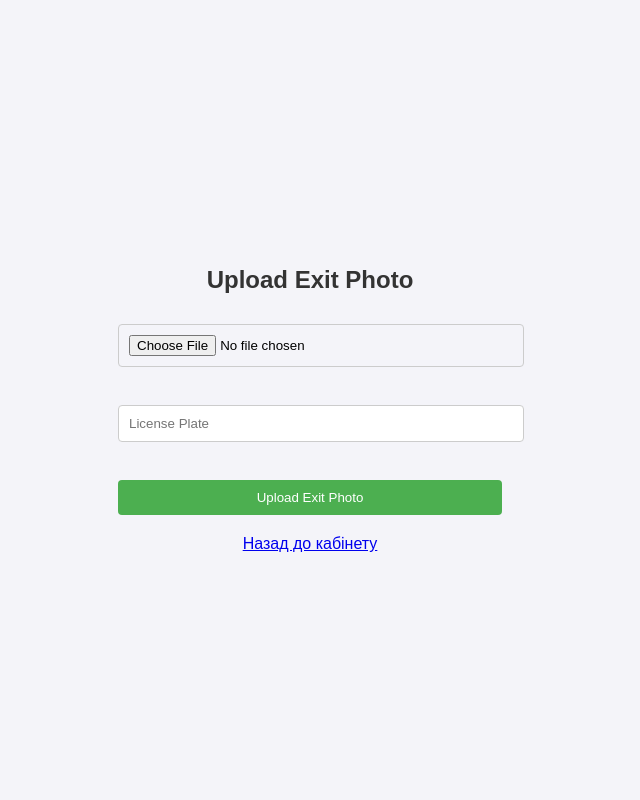
After one commit to alekscrosss/CoderOfSnake_Data, a FastAPI app: template templates/upload-exit-photo.html in a window 1280 px wide. The commit adds this page. Shown: the whole page, without its empty margins (330-970 px from the left). Run offline with FastAPI, Linux system fonts and the light colour scheme; the template is opened without the code that fills it, so the values that code supplies are empty.

Commit message:
frontent upload

```diff
--- a/main.py
+++ b/main.py
@@ -1,17 +1,19 @@
 # file main.py
 import os
 import time
+from datetime import datetime
 
 import redis
-from fastapi import Request
-from fastapi import FastAPI, Depends, HTTPException
+from fastapi import Request, UploadFile
 from sqlalchemy.orm import Session
 from sqlalchemy import text
-from starlette.responses import HTMLResponse
+from starlette.responses import HTMLResponse, JSONResponse
 from src.db.database import get_db
 from fastapi.templating import Jinja2Templates
 from fastapi.staticfiles import StaticFiles
-
+from fastapi import FastAPI, UploadFile, File, Form, Depends, HTTPException
+from src.services.auth import auth_service
+from src.db.models import User
 from src.routes import upload_entry_photo, upload_exit_photo, routes_auth, payment
 
 
@@ -56,18 +58,29 @@ async def signup_page(request: Request):
 
 # Route for login form
 @app.get("/login")
-async def login_form(request: Request):
+async def login_form(request: Request, ):
     return templates.TemplateResponse("login.html", {"request": request})
 
 
-@app.get("/home", response_class=HTMLResponse)
-async def confirmation_page(request: Request):
-    return templates.TemplateResponse('home.html', {"request": request, "title": "Email Confirmation"})
+@app.get("/home")
+async def home(request: Request):
+
+    return templates.TemplateResponse('home.html', {"request": request, "title": "Personal cabinet"})
+
+# Маршрут для завантаження фотографії
 
 
 @app.get("/logout")
 async def home(request: Request):
     return templates.TemplateResponse("index.html", {"request": request, "title": "Car numbers aрр"})
+
+@app.get('/upload-entry-photo')
+async def home(request: Request):
+    return templates.TemplateResponse('upload-entry-photo.html', {"request": request, "title": "upload_entry"})
+@app.get('/upload-exit-photo')
+async def home(request: Request):
+    return templates.TemplateResponse('upload-exit-photo.html', {"request": request, "title": "upload_exit"})
+
 
 
 @app.get("/api/healthchecker")
--- a/plate_operation/finish_car_plate_code_building.py
+++ b/plate_operation/finish_car_plate_code_building.py
@@ -9,7 +9,7 @@ from open_photo_1 import open_photo #крок 1
 from discavery_plate_2 import discavery_plate #крок 2
 from plate_enlargement_3 import car_plate_enlargement #крок 3
 
-photo_name = 'car2.jpg'
+photo_name = '1car.jpg'
 
 def car_plate_build():
     #Приймаємо зображення, яке зберіглось у папку upload
--- /dev/null
+++ b/scripts/upload_exit_photo.js
@@ -0,0 +1,32 @@
+document.getElementById('upload-exit-form').addEventListener('submit', async function(event) {
+    event.preventDefault();
+
+    var formData = new FormData();
+    formData.append("exit_photo", document.getElementById("exit_file").files[0]);
+    formData.append("license_plate", document.getElementById("exit_license_plate").value);
+
+    try {
+        const response = await fetch('/exit_photo/upload-exit-photo', {
+            method: 'POST',
+            body: formData
+        });
+        const data = await response.json();
+
+        const messageElement = document.getElementById('message');
+        if (response.ok) {
+            messageElement.innerText = `Вихід.  Фото успішно завантажено. Дата виходу: ${data.exit_time}, Сума до сплати: ${data.amount_due}`;
+            messageElement.style.color = 'green';
+        } else {
+            messageElement.innerText = data.error || 'Error uploading exit photo';
+            messageElement.style.color = 'red';
+        }
+
+        document.getElementById("exit_file").value = "";
+        document.getElementById("exit_license_plate").value = "";
+    } catch (error) {
+        console.error('Error:', error);
+        const messageElement = document.getElementById('message');
+        messageElement.innerText = 'Error uploading exit photo';
+        messageElement.style.color = 'red';
+    }
+});
--- a/src/routes/upload_exit_photo.py
+++ b/src/routes/upload_exit_photo.py
@@ -26,7 +26,7 @@ def calculate_amount_due(entry_time: datetime, exit_time: datetime, rate_per_hou
     return amount_due
 
 
-@router.post("/upload-exit-photo/")
+@router.post("/upload-exit-photo")
 async def upload_exit_photo(
         exit_photo: UploadFile = File(...),
         license_plate: str = Form(...),
@@ -40,7 +40,7 @@ async def upload_exit_photo(
         ).first()
 
         if not db_parking_session:
-            return JSONResponse(content={"error": "Не найдена сессия парковки для данного номерного знака"},
+            return JSONResponse(content={"error": "Немає сеансу паркування за номером"},
                                 status_code=404)
 
         exit_time = datetime.now()
@@ -57,7 +57,7 @@ async def upload_exit_photo(
         # Update the parking session with the exit time and amount due
         update_parking_session_exit_time(db, db_parking_session.id, exit_time, amount_due)
 
-        return JSONResponse(content={"message": "Все ок", "exit_time": exit_time.isoformat(), "amount_due": amount_due})
+        return JSONResponse(content={"message": "Фото завантажено успішно", "exit_time": exit_time.isoformat(), "amount_due": amount_due})
     except Exception as e:
         print(f"Error: {str(e)}")
         return JSONResponse(content={"error": str(e)}, status_code=500)
--- a/static/home.css
+++ b/static/home.css
@@ -1,43 +1,53 @@
-<style>
-        body {
+  body {
             font-family: Arial, sans-serif;
             background-color: #f4f4f9;
+            display: flex;
+            flex-direction: column;
+            justify-content: center;
+            align-items: center;
+            height: 100vh;
             margin: 0;
-            padding: 0;
-            color: #fff;
         }
-
         .container {
-            background-color: #fff;
-            padding: 20px 40px;
+            background: #fff;
+            padding: 20px;
             border-radius: 8px;
             box-shadow: 0 0 10px rgba(0, 0, 0, 0.1);
+            width: 300px;
             text-align: center;
-             height: calc(100vh - 80px); /* Adjusted for header height */
-            padding: 20px;
         }
-
-
-
-
-
-        h1 {
-            color: #4CAF50;
-            margin-bottom: 10px;
-        }
-        p {
-            font-size: 18px;
+        h2 {
+            color: #333;
             margin-bottom: 20px;
         }
-        a {
-            display: inline-block;
+        form {
+            display: flex;
+            flex-direction: column;
+            width: 30%;
+        }
+        input[type="file"],
+        input[type="text"] {
+            width: 100%;
+            padding: 10px;
+            margin: 10px 0;
+            border: 1px solid #ccc;
+            border-radius: 4px;
+        }
+        button {
+            background-color: #4CAF50;
+            color: white;
             padding: 10px 20px;
-            font-size: 16px;
-            color: #fff;
-            background-color: #4CAF50;
-            border-radius: 5px;
-            text-decoration: none;
+            border: none;
+            border-radius: 4px;
+            cursor: pointer;
+            margin-top: 10px;
         }
-        a:hover {
+        button:hover {
             background-color: #45a049;
         }
+        #message {
+            margin-top: 20px;
+            color: #333;
+            font-weight: bold;
+            text-align: center;
+        }
--- a/templates/login.html
+++ b/templates/login.html
@@ -9,7 +9,7 @@
 <body>
     <div class="container">
         <h1>Login</h1>
-        <form id="loginForm" action="/api/auth/login" method="post">
+        <form id="loginForm" action="/login" method="post">
             <label for="email">Email:</label>
             <input type="email" id="email" name="username" required>
 
@@ -24,6 +24,6 @@
                 {{ message }}
             {% endif %}
         </div>
-
+ <script src="scripts/login.js"></script>
 </body>
 </html>
--- /dev/null
+++ b/templates/upload-exit-photo.html
@@ -0,0 +1,21 @@
+<!DOCTYPE html>
+<html lang="en">
+<head>
+    <meta charset="UTF-8">
+    <meta name="viewport" content="width=device-width, initial-scale=1.0">
+    <title>Upload Exit Photo</title>
+    <link rel="stylesheet" href="/static/home.css">
+</head>
+<body>
+    <h2>Upload Exit Photo</h2>
+    <form id="upload-exit-form" class="upload-form" enctype="multipart/form-data" action="/exit_photo/upload-exit-photo" method="POST">
+        <input type="file" id="exit_file" name="exit_photo" required><br>
+        <input type="text" id="exit_license_plate" name="license_plate" placeholder="License Plate" required><br>
+        <button type="submit">Upload Exit Photo</button>
+    </form>
+
+    <div id="message"></div>
+    <a href="/home">Назад до кабінету</a>
+    <script src="scripts/upload_exit_photo.js"></script>
+</body>
+</html>
```
Also changed, not shown: scripts/login.js (+9 -4 lines), scripts/upload_entry_photo.js (added, +35 -0 lines), src/crud/user_current.py (+31 -31 lines), src/routes/routes_auth.py (+14 -11 lines), src/routes/upload_entry_photo.py (+8 -3 lines), static/success.css (added, +41 -0 lines), templates/home.html (+5 -6 lines), templates/upload-entry-photo.html (added, +21 -0 lines), uploads/1car.png (added), uploads/3car.jpg (added), uploads/car4.jpg (added), uploads/car5.jpg (added).
